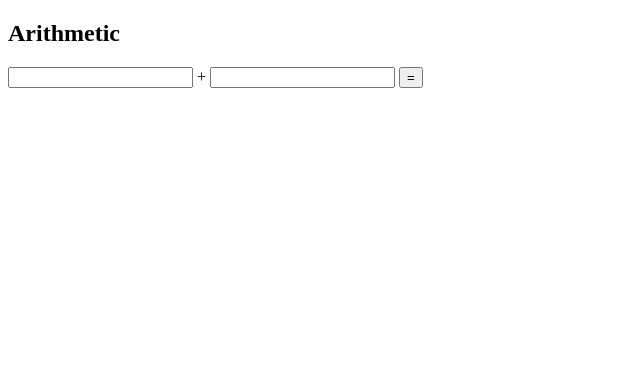
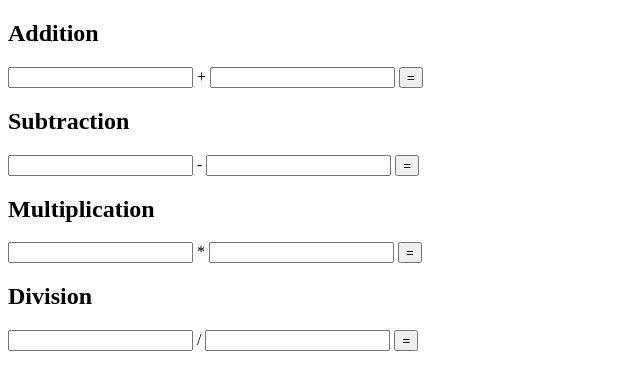
Before and after one commit to ajbognar/Numbers-App, a plain HTML site: page index.html in a window 1280 px wide. Shown: the whole page, without its empty margins (0-640 px from the left). Drawn offline with Linux system fonts and the light colour scheme.

Commit message:
added new operations

```diff
--- a/index.html
+++ b/index.html
@@ -8,11 +8,35 @@
 
 <body>
     <section>
-        <h2>Arithmetic</h2>
+        <h2>Addition</h2>
         <input id = "operand1"/>
         <label>+</label>
         <input id = "operand2"/>
         <button onclick = "add()">=</button>
+        <label id = "sum"></label>
+    </section>
+    <section>
+        <h2>Subtraction</h2>
+        <input id = "operand1"/>
+        <label>-</label>
+        <input id = "operand2"/>
+        <button onclick = "subtract()">=</button>
+        <label id = "sum"></label>
+    </section>
+    <section>
+        <h2>Multiplication</h2>
+        <input id = "operand1"/>
+        <label>*</label>
+        <input id = "operand2"/>
+        <button onclick = "multiply()">=</button>
+        <label id = "sum"></label>
+    </section>
+    <section>
+        <h2>Division</h2>
+        <input id = "operand1"/>
+        <label>/</label>
+        <input id = "operand2"/>
+        <button onclick = "divide()">=</button>
         <label id = "sum"></label>
     </section>
     <!--
@@ -36,6 +60,36 @@
                     document.getElementById("sum").innerText = sum;
             });
         }
+        function subtract() {
+            let operand1Input = document.getElementById("operand1");
+            let operand2Input = document.getElementById("operand2");
+            fetch(`https://arithmetic-service-ajbognar.onrender.com/subtract?num1=${operand1Input.value}&num2=${operand2Input.value}`)
+                .then(response => response.text())
+                .then(text => {
+                    const result = parseFloat(text);
+                    document.getElementById("result").innerText = result;
+            });
+        }
+        function multiply() {
+            let operand1Input = document.getElementById("operand1");
+            let operand2Input = document.getElementById("operand2");
+            fetch(`https://arithmetic-service-ajbognar.onrender.com/multiply?num1=${operand1Input.value}&num2=${operand2Input.value}`)
+                .then(response => response.text())
+                .then(text => {
+                    const result = parseFloat(text);
+                    document.getElementById("result").innerText = result;
+            });
+        }
+        function divide() {
+            let operand1Input = document.getElementById("operand1");
+            let operand2Input = document.getElementById("operand2");
+            fetch(`https://arithmetic-service-ajbognar.onrender.com/divide?num1=${operand1Input.value}&num2=${operand2Input.value}`)
+                .then(response => response.text())
+                .then(text => {
+                    const result = parseFloat(text);
+                    document.getElementById("result").innerText = result;
+            });
+        }
     </script>
 </body>
 </html>
```
